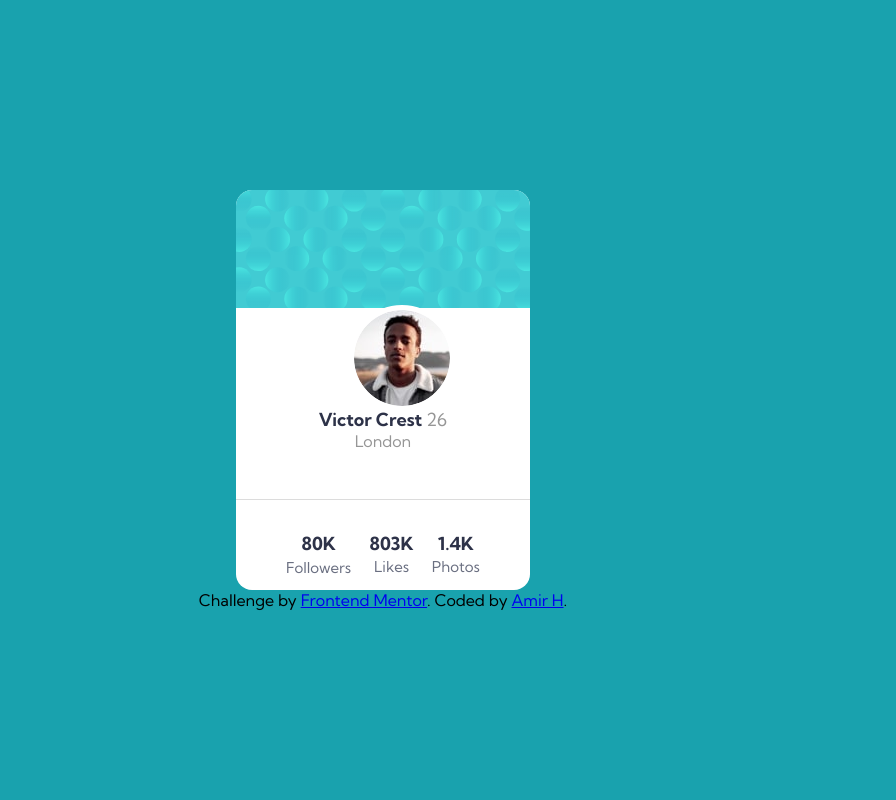
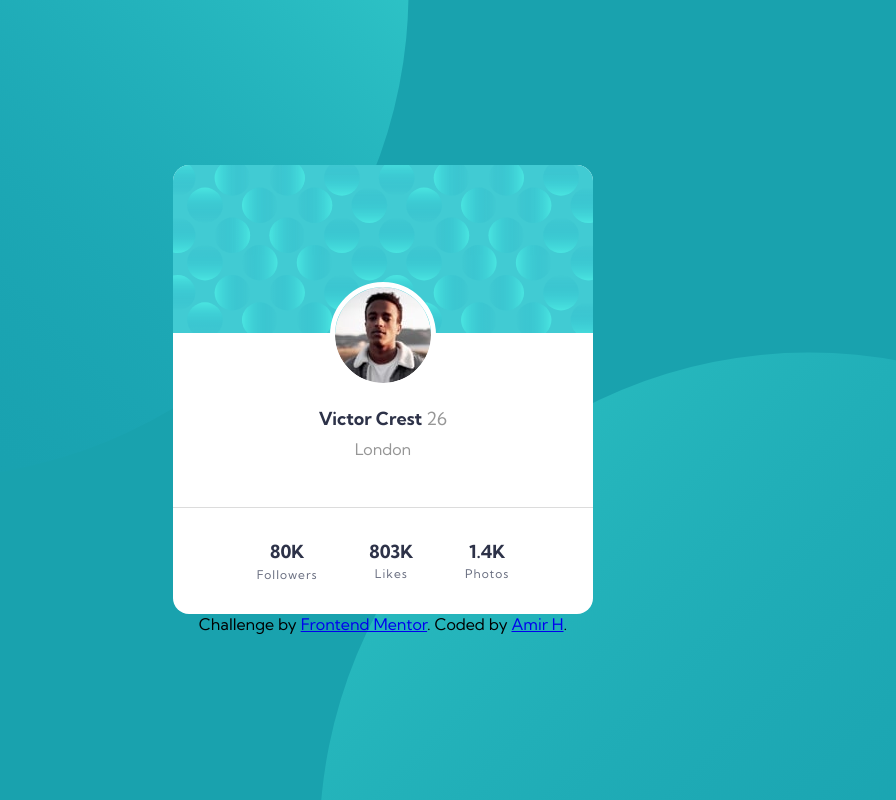
Before and after one commit to Amorezzzz/profile-card-component-, a plain HTML site: page index.html in a window 1280 px wide. Shown: the whole page, without its empty margins (257-1153 px from the left). Drawn offline with Linux system fonts and the light colour scheme.

Commit message:
project done

```diff
--- a/style.css
+++ b/style.css
@@ -19,28 +19,30 @@
 body{
     background:var(--Dark-cyan);
     font-family: var(--font-family);
-
+    background-image: url(./images/bg-pattern-top.svg), url(./images/bg-pattern-bottom.svg);
+    background-repeat: no-repeat, no-repeat;
+    background-position: right 48vw bottom 40vh,
+    left 45vw top 44vh ;
 
 }
 
+
 .wrapper{
-    height: 100vh;
-    width: 100vw;
+    height: calc(100vh - 1px);
     display: flex;
     flex-direction: column;
     justify-content: center;
     align-items: center;
+    text-align: center;
 
 }
 
 
 .container{
-    width: 23%;
-    height: 50%;
+    max-width: 420px;
     background-color: white;
     border-radius: 1em;
     overflow: hidden;
-    position: relative;
 }
 
 
@@ -49,14 +51,12 @@ body{
 }
 
 .avatar{
-    position: absolute;
-    top:30% ;
-    left: 40%;
     border-radius: 50%;
     outline: 5px solid white;
+    margin-top:-50px;
+    margin-bottom: 20px;
 }
 .midle-part{
-    margin-top: 6rem;
     border-bottom: 1px solid rgba(64, 66, 65, 0.185) ;
     padding-bottom: 3em;
     width: 100%;
@@ -67,7 +67,7 @@ body{
     font-size: 18px;
     font-weight: 700;
     color: var(--Very-dark-desaturated-blue);
-    text-align: center;
+    margin-bottom: 0.5em;
 
 }
 
@@ -80,7 +80,7 @@ body{
 #secop{
     font-weight: 400;
     color: var(--Dark-gray);
-    text-align: center;
+
 }
 
 .lower-part{
@@ -91,13 +91,14 @@ body{
 
 h5{
     font-size: 18px;
-    text-align: center;
     color:var(--Very-dark-desaturated-blue);
-    padding-bottom: 5%;
+    margin-bottom: 5%;
+    font-weight: 700;
 }
 
 .lower-part p{
     text-align: center;
-    font-size: 15px;
+    font-size: 12px;
     color: var(--Dark-grayish-blue);
+    letter-spacing: 1px;
 }
```
